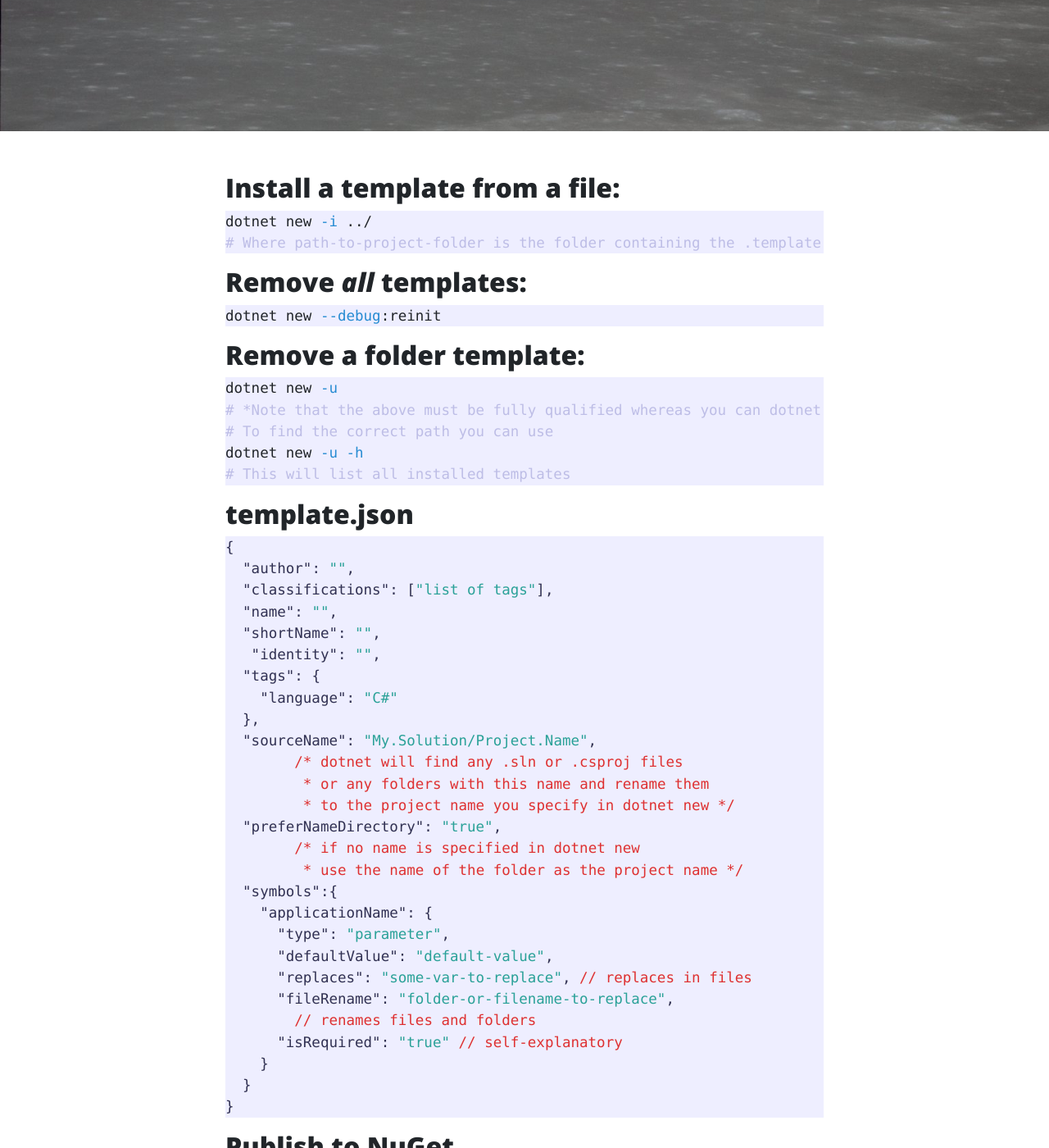
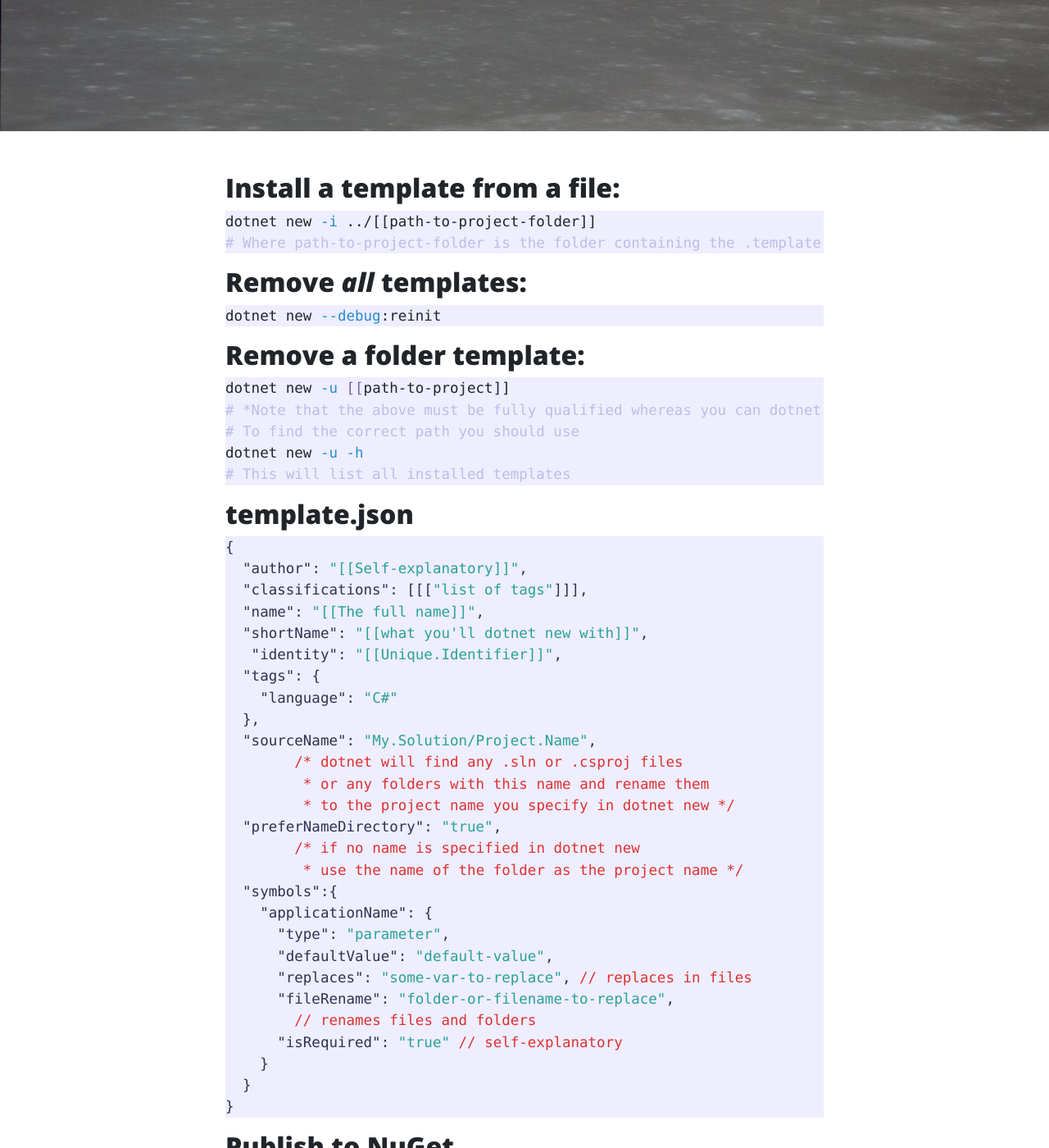
Before and after one commit to paxdev/paxdev.github.io, a Jekyll site: the page built from _posts/2018-12-2-dotnet-new-cheatsheet.md, in a window 1280 px wide and 1400 px high, scrolled down 372 px. Shown: the whole window at 82% size. Built offline with Jekyll 4.4.1, drawn with Linux system fonts in a browser that asks for light colours; our own code applies the rules of GitHub Pages for plain Markdown files; some of the changed text lies outside the part shown.

Commit message:
Update 2018-12-2-dotnet-new-cheatsheet.md

````diff
--- a/_posts/2018-12-2-dotnet-new-cheatsheet.md
+++ b/_posts/2018-12-2-dotnet-new-cheatsheet.md
@@ -7,7 +7,7 @@
 
 ## Install a template from a file:
 ```shell
-dotnet new -i ../{{path-to-project-folder}}
+dotnet new -i ../[[path-to-project-folder]]
 # Where path-to-project-folder is the folder containing the .template.config folder, which itself contains a template.json
 ```
 
@@ -18,9 +18,9 @@
 
 ## Remove a folder template:
 ```shell
-dotnet new -u {{path-to-project}}
+dotnet new -u [[path-to-project]]
 # *Note that the above must be fully qualified whereas you can dotnet new -i from a relative path*
-# To find the correct path you can use
+# To find the correct path you should use
 dotnet new -u -h
 # This will list all installed templates
 ```
@@ -28,11 +28,11 @@
 ## template.json
 ```json
 {
-  "author": "{{Self-explanatory}}",
-  "classifications": ["list of tags"],
-  "name": "{{The full name}}",
-  "shortName": "{{what you'll dotnet new with}}",
-   "identity": "{{Unique.Identifier}}",
+  "author": "[[Self-explanatory]]",
+  "classifications": [[["list of tags"]]],
+  "name": "[[The full name]]",
+  "shortName": "[[what you'll dotnet new with]]",
+   "identity": "[[Unique.Identifier]]",
   "tags": {
     "language": "C#"
   },
@@ -63,12 +63,12 @@
 <?xml version="1.0" encoding="utf-8"?>
 <package xmlns="http://schemas.microsoft.com/packaging/2012/06/nuspec.xsd">
   <metadata>
-    <id>{{Nuget.Package.Id}}</id>
+    <id>[[Nuget.Package.Id]]</id>
     <version>1.0.0</version>
     <description>
-      {{description}}
+      [[description]]
     </description>
-    <authors>{{author}}</authors>
+    <authors>[[author]]</authors>
     <packageTypes>
       <packageType name="Template" />
     </packageTypes>
@@ -78,5 +78,8 @@
 
 ## Now when you Package and Push you can
 ```shell
-dotnet new -i {{Nuget.Package.Id}}
+dotnet new -i [[Nuget.Package.Id]]
+
+# and to remove
+dotnet new -u [[Nuget.Package.Id]]
 ```
````
